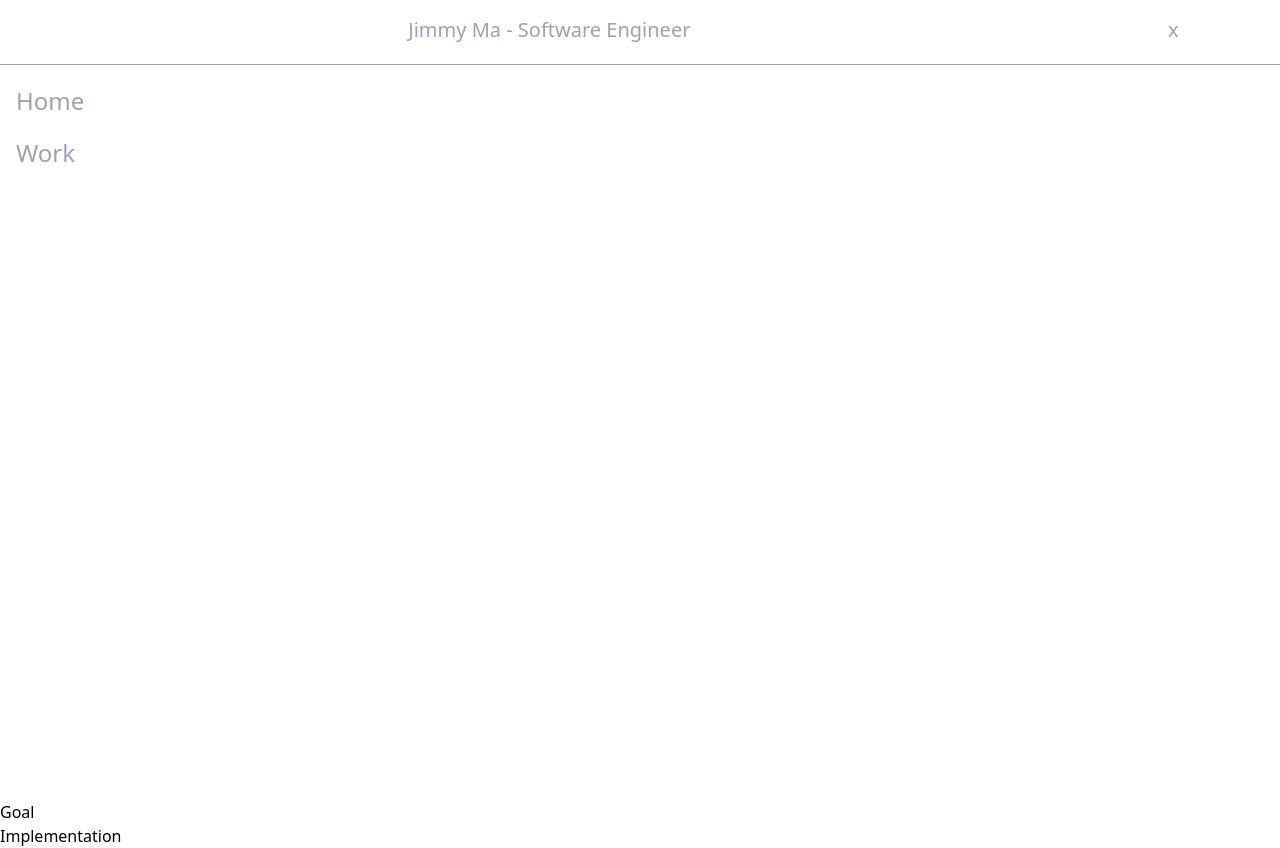
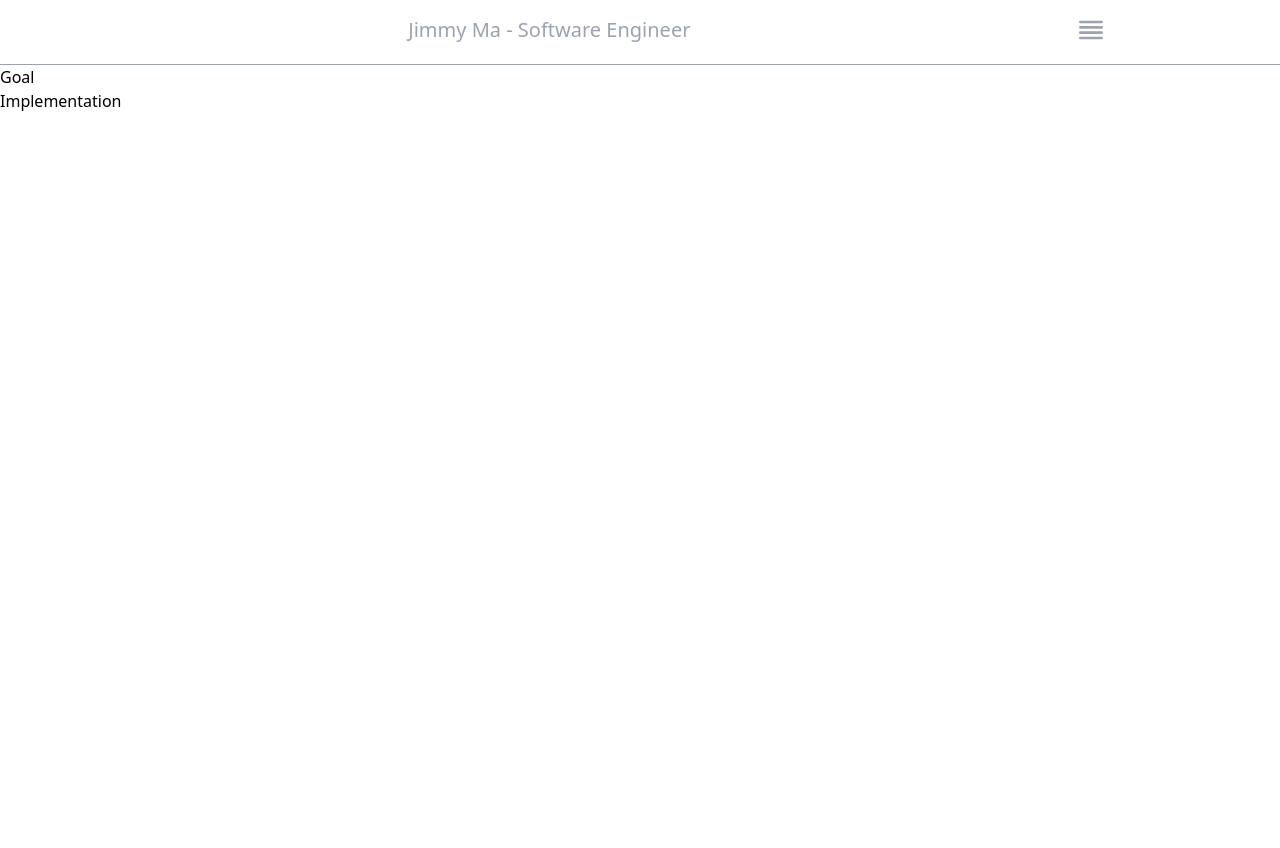
Before and after one commit to majimmy88/personal-website, a React (Create React App) app: page /work/onboarding in a window 1280 px wide. After the commit the page ends 800 px from the top, so only its background shows below. Built offline with nearby package versions, Linux system fonts and the light colour scheme.

Commit message:
Navbar finished

```diff
--- a/src/components/NavBar.js
+++ b/src/components/NavBar.js
@@ -1,22 +1,52 @@
+import React, { useState } from 'react';
 import { Link } from 'react-router-dom';
-
+import List from '../assets/list.svg';
+import { HiOutlineViewList } from 'react-icons/hi';
 const NavBar = () => {
+  const [collapse, setCollapse] = useState(true);
   return (
+    <div>
+      {collapse && (
+        <div className="w-screen text-gray-400">
+          <div className="flex flex-row border-b border-gray-400 pb-1">
+            <div className="font-sm text-xl my-4 text-center w-10/12 pl-8">
+              Jimmy Ma - Software Engineer
+            </div>
+            <button className="p-2 w-2/12" onClick={() => setCollapse(false)}>
+              <HiOutlineViewList
+                src={List}
+                alt="List"
+                className="text-gray-400 h-8 w-8"
+              />
+            </button>
+          </div>
+        </div>
+      )}
+      {!collapse && (
         <div className="w-screen h-screen text-gray-400">
           <div className="flex flex-row border-b border-gray-400 pb-1">
             <div className="font-sm text-xl my-4 text-center w-10/12 pl-8">
               Jimmy Ma - Software Engineer
             </div>
-        <button className="text-xl w-2/12">x</button>
+            <button
+              className="text-xl w-2/12"
+              onClick={() => setCollapse(true)}
+            >
+              x
+            </button>
           </div>
-      <nav className="flex items-start ml-2">
+          <nav className="flex justify-center ml-2">
             <ul className="flex flex-col">
-          <li className="mx-2 text-2xl py-5">
+              <li className="text-center mx-2 text-2xl py-5">
                 <Link to="/">Home</Link>
               </li>
-          <li className="mx-2 text-2xl">Work</li>
+              <li className="text-center mx-2 text-2xl py-5">Work</li>
+              <li className="text-center mx-2 text-2xl py-5">Travels</li>
+              <li className="text-center mx-2 text-2xl py-5">Contact</li>
             </ul>
           </nav>
+        </div>
+      )}
     </div>
   );
 };
```
Also changed, not shown: src/assets/list.svg (added). Lines whose indentation alone changed are shown as unchanged.
